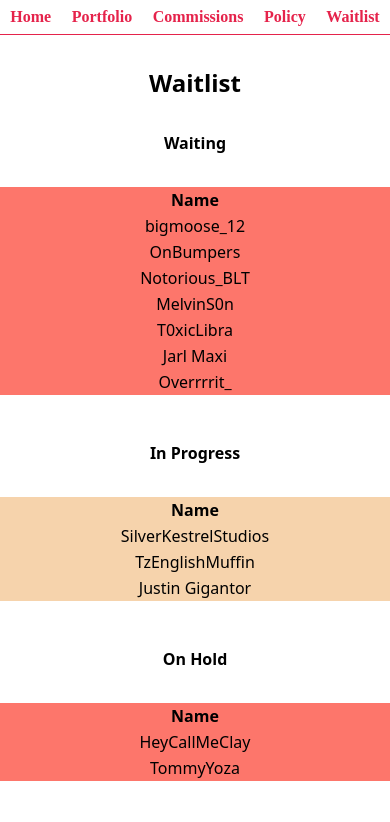
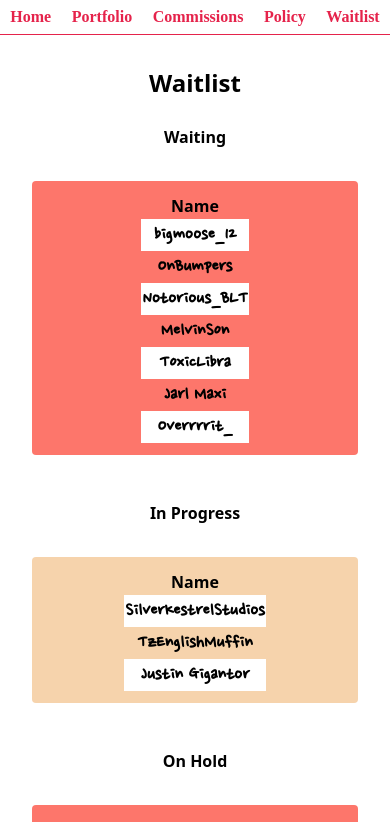
Before and after one commit to Huntthee/next-desert-site, a Next.js app: page /waitlist in a window 390 px wide. Shown: the top 822 px of the page. Built offline with nearby package versions, Linux system fonts and the light colour scheme; a web font is replaced by a local one.

Commit message:
mobile styles applied to waitlist page

```diff
--- a/pages/components/waitlist-content.tsx
+++ b/pages/components/waitlist-content.tsx
@@ -3,23 +3,23 @@ export default function WaitlistContent() {
     <>
       <section className="text-center">
         <article className="flex-column">
-          <h3 className="my-5 font-bold">Waiting</h3>
-          <div id="waiting" className="flex justify-center bg-salmon"></div>
+          <h3 className="font-bold">Waiting</h3>
+          <div id="waiting" className="flex justify-center bg-salmon m-5 p-2 rounded"></div>
         </article>
 
         <article>
-          <h3 className="my-5 font-bold">In Progress</h3>
-          <div id="working" className="flex justify-center bg-lorange"></div>
+          <h3 className="font-bold">In Progress</h3>
+          <div id="working" className="flex justify-center bg-lorange m-5 p-2 rounded"></div>
         </article>
 
         <article>
-          <h3 className="my-5 font-bold">On Hold</h3>
-          <div id="on-hold" className="flex justify-center bg-salmon"></div>
+          <h3 className="font-bold">On Hold</h3>
+          <div id="on-hold" className="flex justify-center bg-salmon m-5 p-2 rounded"></div>
         </article>
 
         <article>
-          <h3 className="my-5 font-bold">Completed</h3>
-          <div id="complete" className="flex justify-center bg-lorange"></div>
+          <h3 className="font-bold">Completed</h3>
+          <div id="complete" className="flex justify-center bg-lorange m-5 p-2 rounded"></div>
         </article>
       </section>
     </>
--- a/pages/waitlist.tsx
+++ b/pages/waitlist.tsx
@@ -11,6 +11,7 @@ export default function Waitlist() {
       </nav>
       <h1 className="text-2xl text-center font-bold mt-5">Waitlist</h1>
       <WaitlistContent></WaitlistContent>
+      <p className="text-center my-5">If content fails to load, refresh the page.</p>
       <nav>
         <Navigation></Navigation>
       </nav>
--- a/public/scripts/waitlist.js
+++ b/public/scripts/waitlist.js
@@ -327,7 +327,7 @@ waitTable += "<tr><th>Name</th></tr>";
 waiting.forEach(function (item) {
   waitTable += `
   <tr>
-  <td>${item.name}</td>
+  <td class="customer-name">${item.name}</td>
   </tr>
   `;
 });
@@ -341,7 +341,7 @@ workTable += "<tr><th>Name</th></tr>";
 working.forEach(function (item) {
   workTable += `
   <tr>
-  <td>${item.name}</td>
+  <td class="customer-name">${item.name}</td>
   </tr>
   `;
 });
@@ -355,7 +355,7 @@ holdTable += '<tr><th>Name</th></tr>'
 const clientHold = onHold.forEach(function(item) {
   holdTable += `
   <tr>
-  <td>${item.name}</td>
+  <td class="customer-name">${item.name}</td>
   </tr>
   `;
 });
@@ -372,7 +372,7 @@ doneTable += "<tr><th>Name</th><th>Commission</th></tr>";
 complete.forEach(function (item) {
   doneTable += `
   <tr>
-  <td>${item.name}</td>
+  <td class="customer-name">${item.name}</td>
   <td>${item.work}</td>
   </tr>
   `;
--- a/styles/globals.css
+++ b/styles/globals.css
@@ -26,6 +26,21 @@ article {
   margin: 26px 0 46px 0;
 }
 
+table {
+  table-layout: fixed;
+}
+
+tr:nth-child(2n) {
+  background-color: white;
+  border-radius: 10px;
+}
+
+.customer-name {
+  font-family: 'Nanum Pen Script', serif;
+  font-weight: bold;
+  font-size: 20px;
+}
+
 .image-container {
   margin-top: 50px;
 }
```
